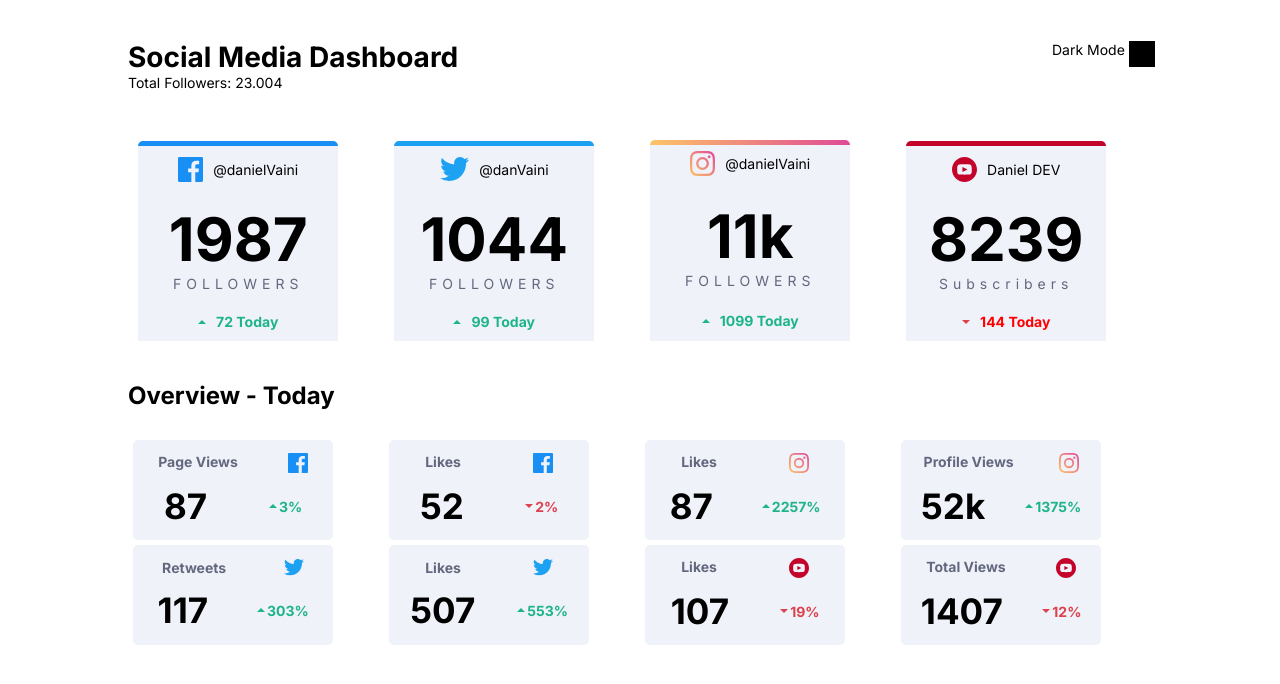
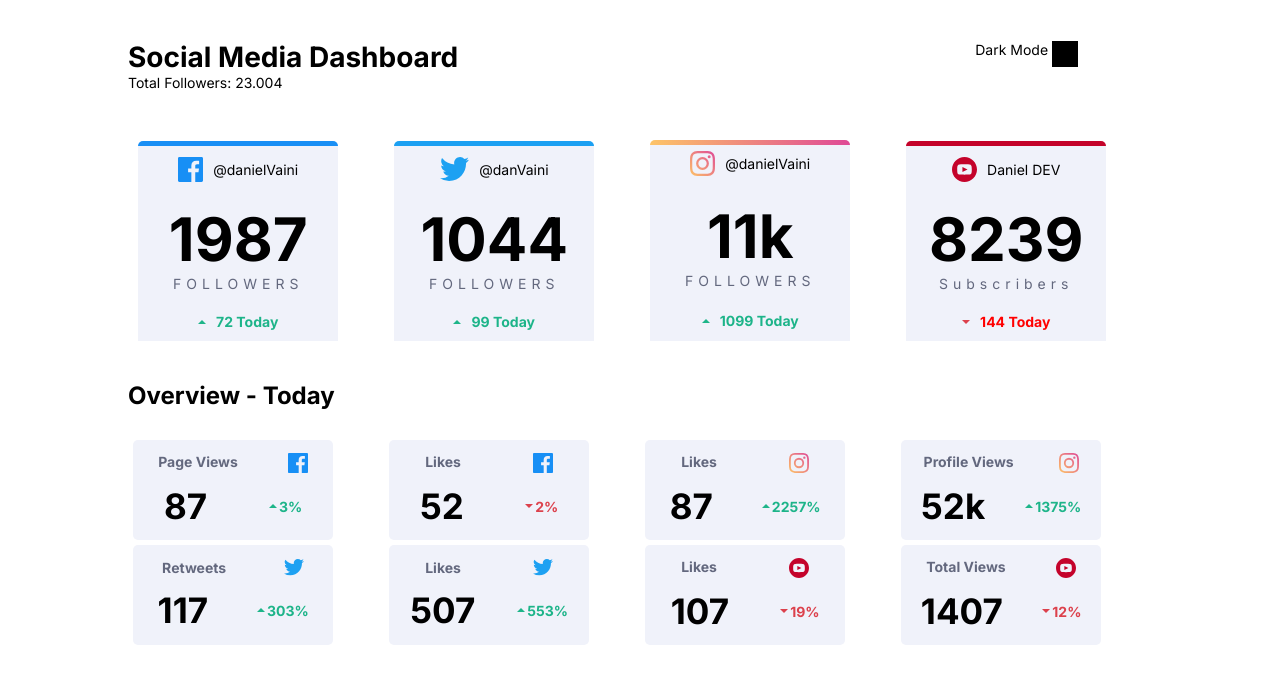
Before and after one commit to danielVaini/social-media-dashboard, a plain HTML site: page index.html in a window 1280 px wide. Drawn offline with Linux system fonts and the light colour scheme.

Commit message:
feat: Criando nova dive toggle, para estilização do botão switch

```diff
--- a/index.html
+++ b/index.html
@@ -30,11 +30,16 @@
                 <h1>Social Media Dashboard</h1>
                 <p>Total Followers: 23.004</p>
               </div>
-              <label class="switch">
-                Dark Mode
-                <input  type="checkbox">
-                <span class="slider round"></span>
-              </label>
+              <div class="toggle">
+
+                <label class="label-dark">
+                  Dark Mode
+                </label>
+                <label class="switch">
+                  <input  type="checkbox">
+                  <span class="slider round"></span>
+                </label>
+              </div>
             </div>
 
 
```
